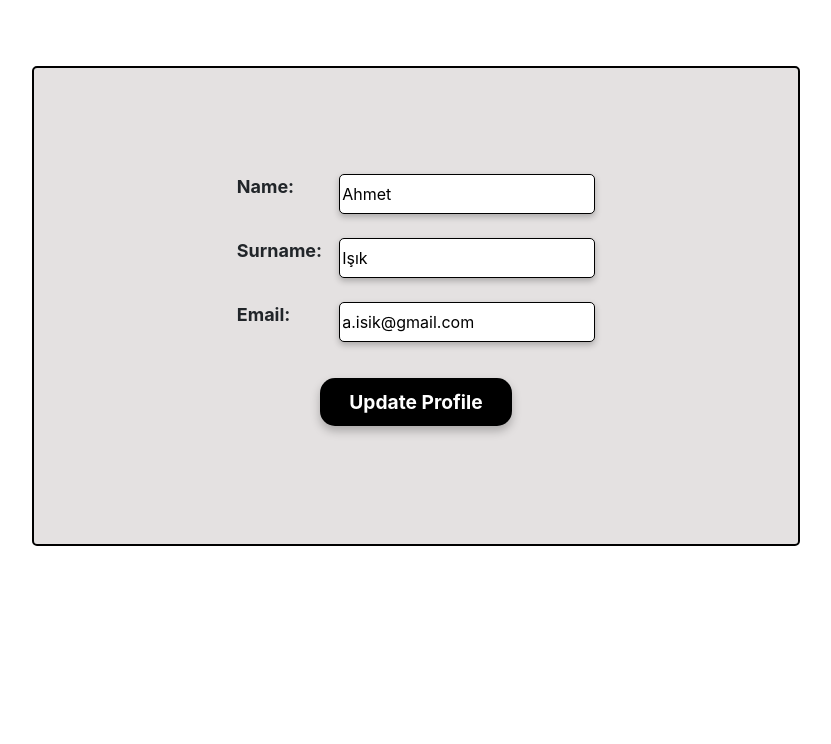
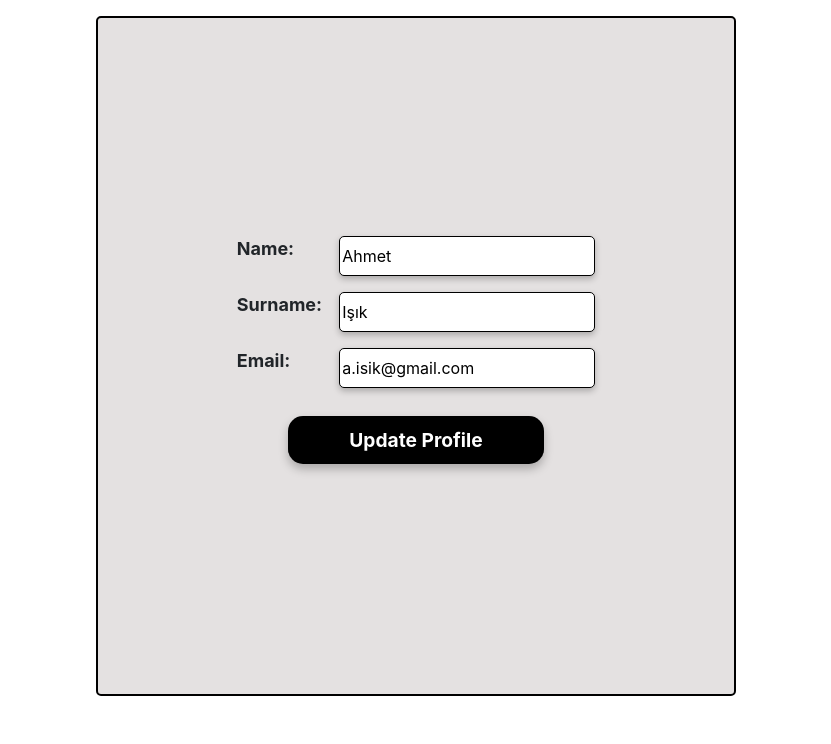
Before and after one commit to umutyildiz1/DjangoApp, a Django app: page /profile/ in a window 1280 px wide. Shown: the part 56-800 px from the top of the page, without its empty margins (224-1055 px from the left). Run offline with Django 3.2, Linux system fonts and the light colour scheme; some libraries are stand-ins or nearby versions.

Commit message:
Update profile.css

```diff
--- a/tamircim/static/profile.css
+++ b/tamircim/static/profile.css
@@ -6,9 +6,7 @@
     justify-self: center;
 }
 
-
 .formContainer {
-    margin-top: 50px;
     padding: 2vh 1vw;
     display: grid;
     grid-template-columns: 1fr;
@@ -16,17 +14,45 @@
     justify-items: center;
     align-content: center;
     background-color: rgb(228, 225, 225);
-    width: 60vw;
+    width: 50vw;
     min-width: 300px;
-    height: 60vh;
+    height: 85vh;
     min-height: 200px;
     border: 2px solid black;
     border-radius: 5px;
     box-sizing: border-box;
 }
 
-.emailDiv, .nameDiv, .surnameDiv {
-    margin: 1vh 4vw;
+p {
+    box-sizing: border-box;
+    font-weight: bolder;
+    font-size: large;
+}
+
+input:not([type="checkbox"]) {
+    width: 20vw;
+    max-width: 300px;
+    height: 5vh;
+    min-height: 30px;
+    box-sizing: border-box;
+    border-radius: 5px;
+    border: 1px solid ;
+    box-shadow: 0 3px 6px rgba(0, 0, 0, 0.25);
+}
+
+select {
+    width: 20vw;
+    max-width: 300px;
+    height: 5vh;
+    min-height: 30px;
+    box-sizing: border-box;
+    border-radius: 5px;
+    border: 1px solid ;
+    box-shadow: 0 3px 6px rgba(0, 0, 0, 0.25);
+}
+
+.nameDiv, .surnameDiv, .emailDiv, .pwdDiv, .genderDiv, .cellDiv, .birthDiv {
+    margin: 1vh 4vw 0vh;
     padding: 1vh 1vw;
     display: flex;
     align-items: center;
@@ -39,34 +65,17 @@
     box-sizing: border-box;
 }
 
-.emailText, .nameText, .surnameText {
-    box-sizing: border-box;
-    font-weight: bolder;
-    font-size: large;
-}
-
-#email, #name, #surname {
-    width: 20vw;
-    max-width: 300px;
-    height: 5vh;
-    min-height: 30px;
-    box-sizing: border-box;
-    border-radius: 5px;
-    border: 1px solid ;
-    box-shadow: 0 3px 6px rgba(0, 0, 0, 0.25);
-}
-
-
 .buttonDiv {
     margin: 2vh 4vw;
     padding: 1vh 1vw;
     display: flex;
     align-items: center;
     justify-self: center;
+    justify-items: center;
 }
 
 #updateProfileButton {
-    width: 15vw;
+    width: 20vw;
     min-width: 100px;
     height: 6vh;
     min-height: 30px;
```
